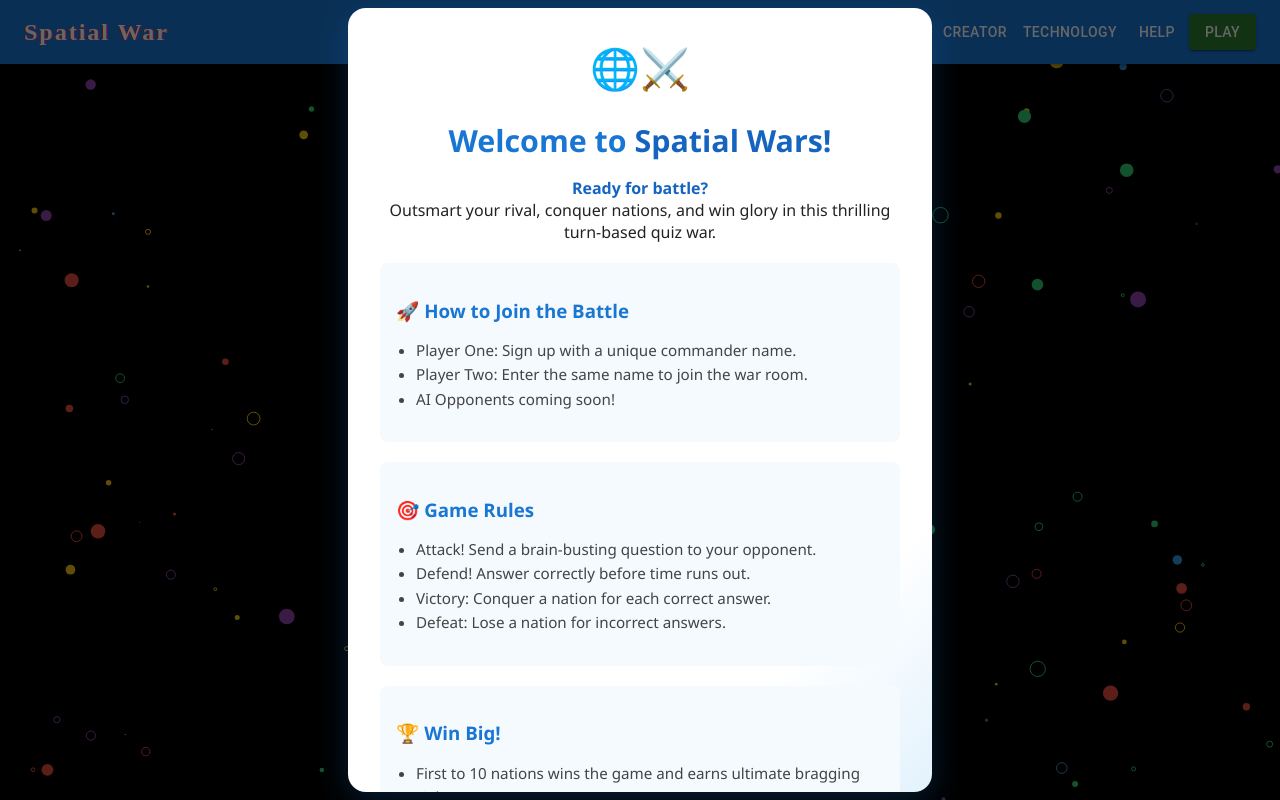
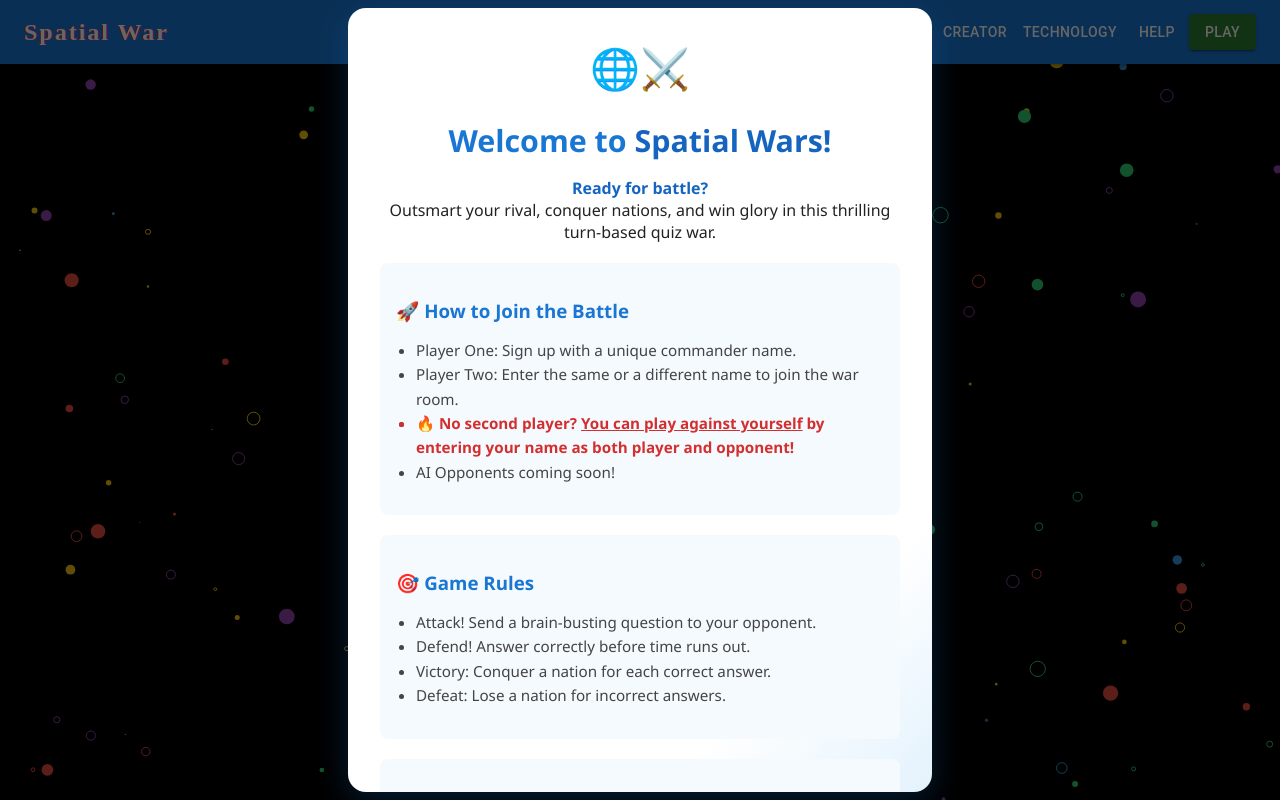
Before and after one commit to Easyblend/Spatial-Showdown-frontend, a React (Create React App) app: page / in a window 1280 px wide. Built offline with nearby package versions, Linux system fonts and the light colour scheme; a web font is replaced by a local one.

Commit message:
refactor: helper wording changed

```diff
--- a/src/Component/Popovers/HelperDialogue.jsx
+++ b/src/Component/Popovers/HelperDialogue.jsx
@@ -69,7 +69,14 @@ export default function HelperDialogue({ open, setOpen }) {
           title: '🚀 How to Join the Battle',
           items: [
             'Player One: Sign up with a unique commander name.',
-            'Player Two: Enter the same name to join the war room.',
+            'Player Two: Enter the same or a different name to join the war room.',
+            <li key="self-play" style={{ fontWeight: 'bold', color: '#d32f2f' }}>
+              🔥 No second player?
+              {' '}
+              <u>You can play against yourself</u>
+              {' '}
+              by entering your name as both player and opponent!
+            </li>,
             'AI Opponents coming soon!',
           ],
         }, {
```
